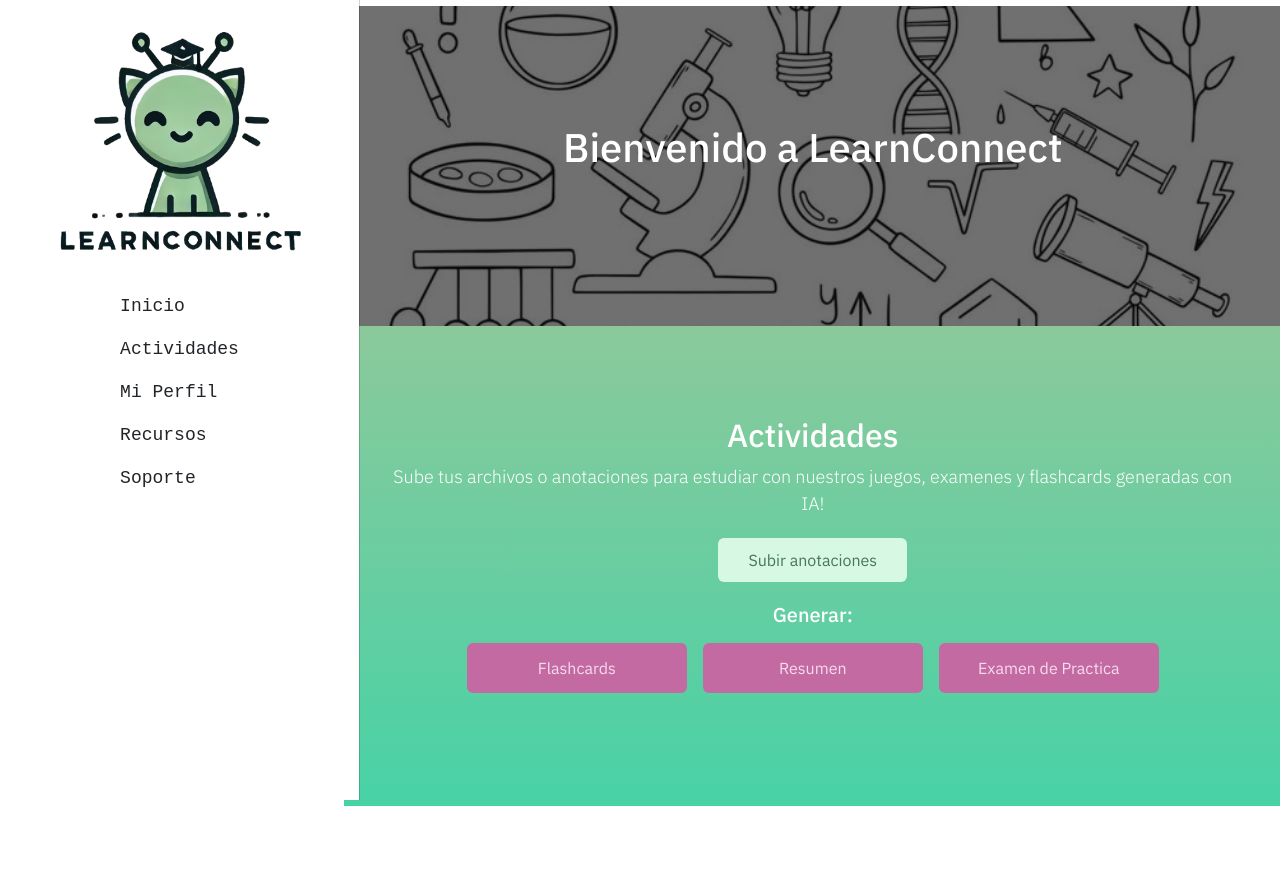
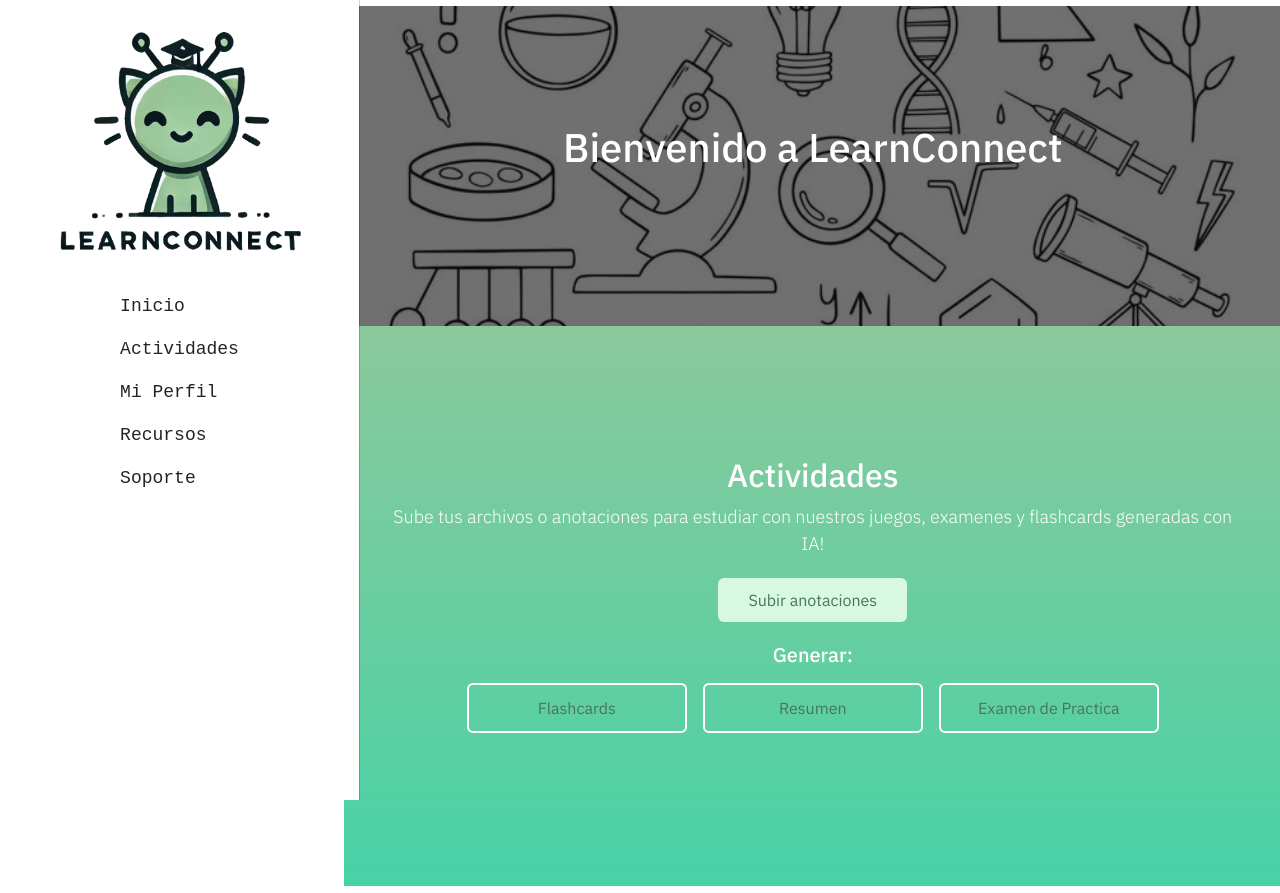
Before and after one commit to andreaortez/LearnConnectPrototipo, a Next.js app: page /HomePage in a window 1280 px wide. Both pictures are taken after a click on the button "Subir anotaciones". Before the commit the page ends 813 px from the top, so only its background shows below. Built offline with nearby package versions, Linux system fonts and the light colour scheme.

Commit message:
modificacion de actividades

```diff
--- a/src/pages/HomePage.tsx
+++ b/src/pages/HomePage.tsx
@@ -99,6 +99,12 @@ export default function HomePage (){
                                 >
                                     Examen de Practica
                                 </button>
+                                <div></div>
+                                {(selectedOptions.flashcards || selectedOptions.resumen || selectedOptions.examenPractica) && (
+                                    <button className="btn btn-act mt-4" onClick={() => router.push("/subir-recursos")}>
+                                        Continuar  →
+                                    </button>
+                                )}
                             </div>
                           )}
 
--- a/src/styles/styles.css
+++ b/src/styles/styles.css
@@ -400,7 +400,7 @@
     /* background-color:rgba(158,204,158,255); */
     /* background-color:#8bc99b ; */
     background: linear-gradient(to bottom,#8bc99b,#47d2a6 );
-    height: 60vh;
+    height: 70vh;
     text-align: center;
     justify-items: center;
     align-content: center;
@@ -431,11 +431,6 @@
     align-content: center;
 
   }
-  .btn-tipo.btn-selected {
-    background-color: #9f4e78 !important; /* Use !important if necessary */
-    color: white;
-    border: 2px solid white;
-  }
 
   .btn-act {
     background-color: #e6ffeee0 !important;
@@ -452,15 +447,26 @@
 .btn-tipo {
     height: 50px;
     width: 220px;
-    background-color: #c46aa2 !important;
-    color: #f6dbef !important;
+    color: #4a7557 !important ;
+    background-color: none !important;
+    color: #4a7567 ;
+    border: 2px solid rgb(255, 255, 255) !important;
+    border-style:groove ;
+    /* background-color: #c46aa2 !important;
+    color: #f6dbef !important; */
+}
+.btn-tipo.btn-selected {
+    /* background-color: #9f4e78 !important;  */
+    background-color: #e6ffeee0 !important;
+    color: #4a7557;
+    border: none !important;
+  }
+.btn-tipo:hover {
+    background-color: #e6ffeee0 !important;
+    color: #47d2a6 !important;
     border: none !important;
 }
 
-.btn-tipo:hover {
-    background-color: #a54480 !important;
-    color: white !important;
-}
 
 .pt-sans-regular {
     font-family: "PT Sans", serif;
```
